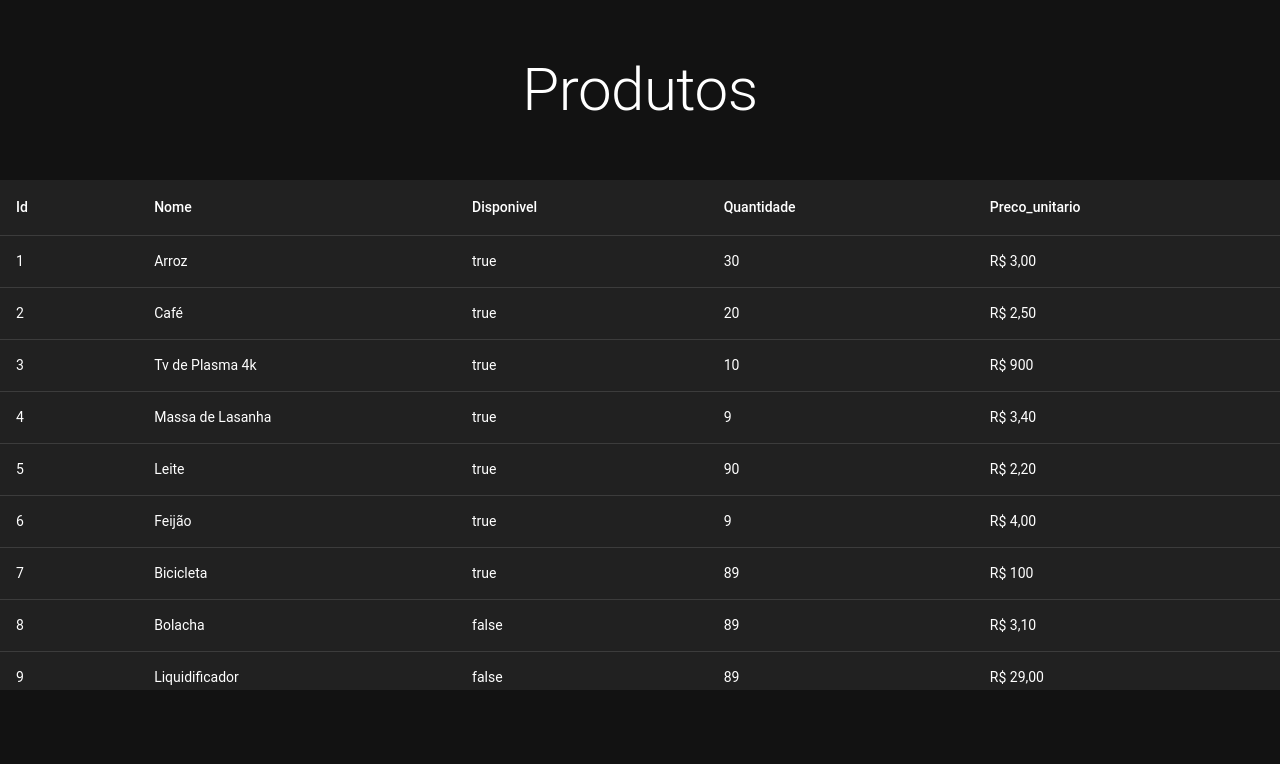
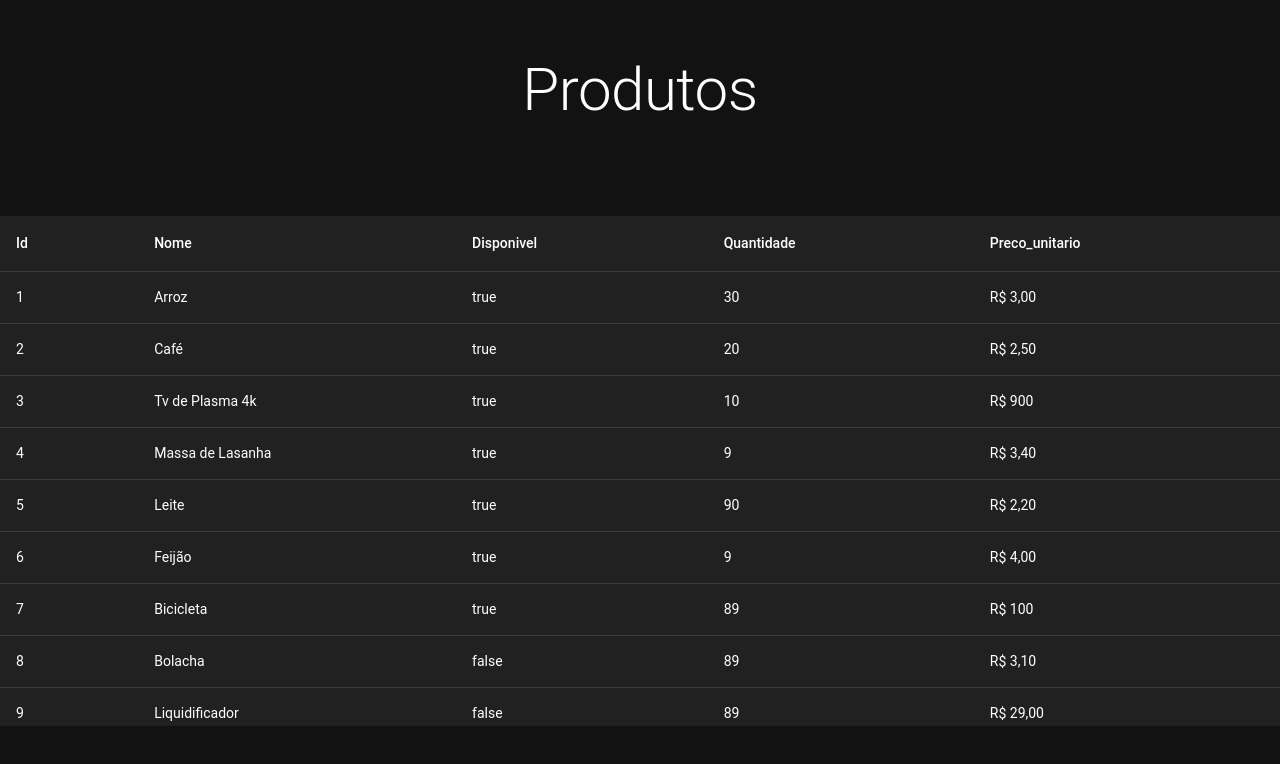
Before and after one commit to filipanselmo11/supermercador-vuetify, a Vue app: page /dashboard in a window 1280 px wide. Shown: the top 764 px of the page. Built offline with nearby package versions, Linux system fonts and the light colour scheme; data requests are answered from the project's data file.

Commit message:
feat: Ajustando classe

```diff
--- a/src/pages/Dashboard.vue
+++ b/src/pages/Dashboard.vue
@@ -16,7 +16,7 @@
     <div class="d-flex justify-center mt-15">
       <h2 class="text-h2">Produtos</h2>
     </div>
-    <div class="d-flex justify-center">
+    <div class="d-flex justify-center mt-9">
       <Progress v-if="productStore.loading" />
       <DataTable v-else :headers="headers.value" :items="productStore.products" />
     </div>
```
